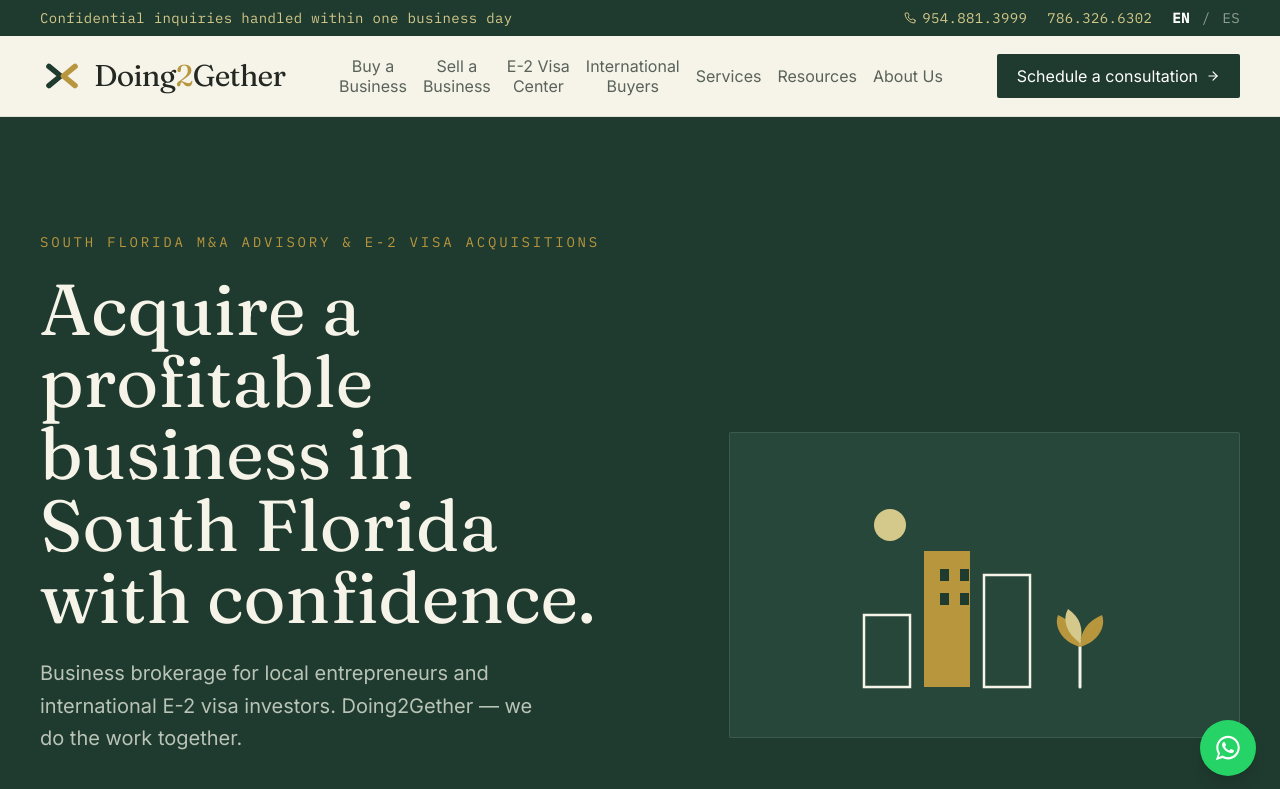
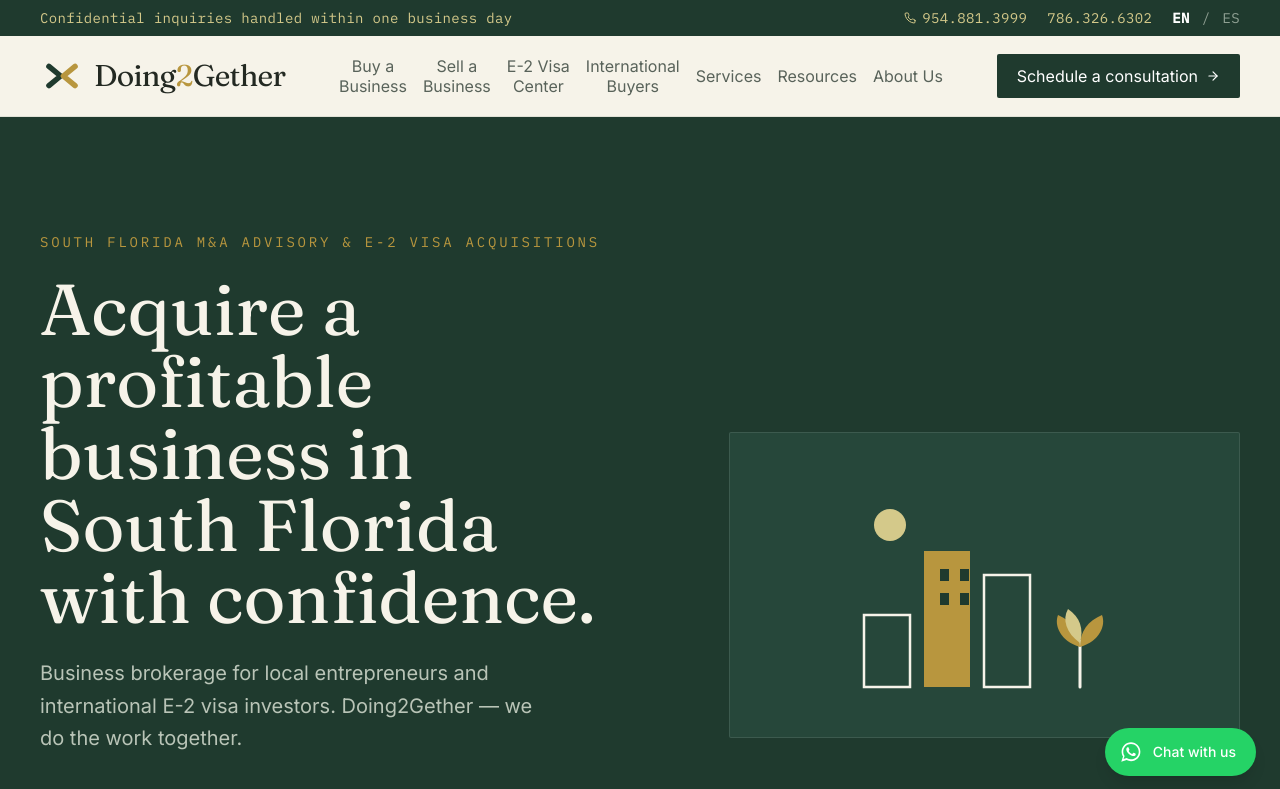
Before and after one commit to techeve-coder/doing2gether-website, a React (Vite) app: page / in a window 1280 px wide. Shown: the top 789 px of the page. Built offline with nearby package versions, Linux system fonts and the light colour scheme.

Commit message:
Update App.jsx

```diff
--- a/src/App.jsx
+++ b/src/App.jsx
@@ -40,7 +40,7 @@
     nav: {
       buy: ["Buy a", "Business"], sell: ["Sell a", "Business"], e2: ["E-2 Visa", "Center"],
       international: ["International", "Buyers"], services: "Services", resources: "Resources",
-      about: "About Us", contact: "Contact", schedule: "Schedule a consultation",
+      about: "About Us", contact: "Contact", schedule: "Schedule a consultation", whatsapp: "Chat with us",
     },
     hero: {
       eyebrow: "South Florida M&A Advisory & E-2 Visa Acquisitions",
@@ -220,7 +220,7 @@
     nav: {
       buy: ["Comprar un", "Negocio"], sell: ["Vender un", "Negocio"], e2: ["Centro de", "Visa E-2"],
       international: ["Compradores", "Internacionales"], services: "Servicios", resources: "Recursos",
-      about: "Nosotros", contact: "Contacto", schedule: "Agendar una consulta",
+      about: "Nosotros", contact: "Contacto", schedule: "Agendar una consulta", whatsapp: "Chatea con nosotros",
     },
     hero: {
       eyebrow: "Asesoría de Fusiones y Adquisiciones y Visa E-2 en el Sur de Florida",
@@ -1079,18 +1079,20 @@
 }
 
 function WhatsAppButton() {
+  const { t } = useLang();
   return (
     <a
       href="https://wa.me/19548813999"
       target="_blank"
       rel="noopener noreferrer"
-      aria-label="Chat on WhatsApp"
-      className="fixed bottom-6 right-6 z-50 w-14 h-14 rounded-full flex items-center justify-center shadow-lg transition-transform hover:scale-105"
+      aria-label={t.nav.whatsapp}
+      className="fixed bottom-6 right-6 z-50 flex items-center gap-2.5 pl-3.5 pr-5 py-3 rounded-full shadow-lg transition-transform hover:scale-105"
       style={{ background: "#25D366" }}
     >
-      <svg viewBox="0 0 32 32" width="30" height="30" fill="#FFFFFF" aria-hidden="true">
+      <svg viewBox="0 0 32 32" width="24" height="24" fill="#FFFFFF" aria-hidden="true" className="shrink-0">
         <path d="M16.001 3C9.096 3 3.5 8.596 3.5 15.5c0 2.42.687 4.68 1.879 6.6L3 29l7.09-2.34a12.44 12.44 0 0 0 5.911 1.508c6.905 0 12.5-5.596 12.5-12.5S22.906 3 16.001 3zm0 22.75c-1.933 0-3.75-.52-5.312-1.43l-.381-.226-4.207 1.388 1.38-4.1-.248-.395a10.19 10.19 0 0 1-1.58-5.487c0-5.663 4.605-10.268 10.35-10.268 5.744 0 10.349 4.605 10.349 10.268 0 5.664-4.605 10.25-10.351 10.25zm5.663-7.688c-.31-.155-1.834-.905-2.118-1.008-.284-.104-.491-.155-.698.155-.207.31-.802 1.008-.984 1.216-.181.207-.362.233-.673.078-.31-.155-1.31-.483-2.495-1.539-.923-.823-1.546-1.84-1.727-2.15-.181-.31-.02-.478.136-.633.14-.14.31-.362.465-.543.155-.181.207-.31.31-.517.104-.207.052-.388-.026-.543-.078-.155-.698-1.682-.957-2.303-.252-.605-.508-.523-.698-.533-.181-.008-.388-.01-.595-.01-.207 0-.543.078-.828.388-.284.31-1.086 1.062-1.086 2.589 0 1.527 1.112 3.003 1.267 3.21.155.207 2.19 3.343 5.306 4.688.741.32 1.319.511 1.77.654.744.237 1.42.204 1.955.124.596-.089 1.834-.75 2.093-1.474.259-.724.259-1.345.181-1.474-.077-.129-.284-.207-.594-.362z" />
       </svg>
+      <span className="text-sm font-medium text-white whitespace-nowrap">{t.nav.whatsapp}</span>
     </a>
   );
 }
@@ -2104,7 +2106,7 @@
         )}
       </main>
       <Footer onNavigate={navigate} />
-      <WhatsAppButton />
+      {page !== "contact" && <WhatsAppButton />}
     </div>
     </LangContext.Provider>
   );
```
